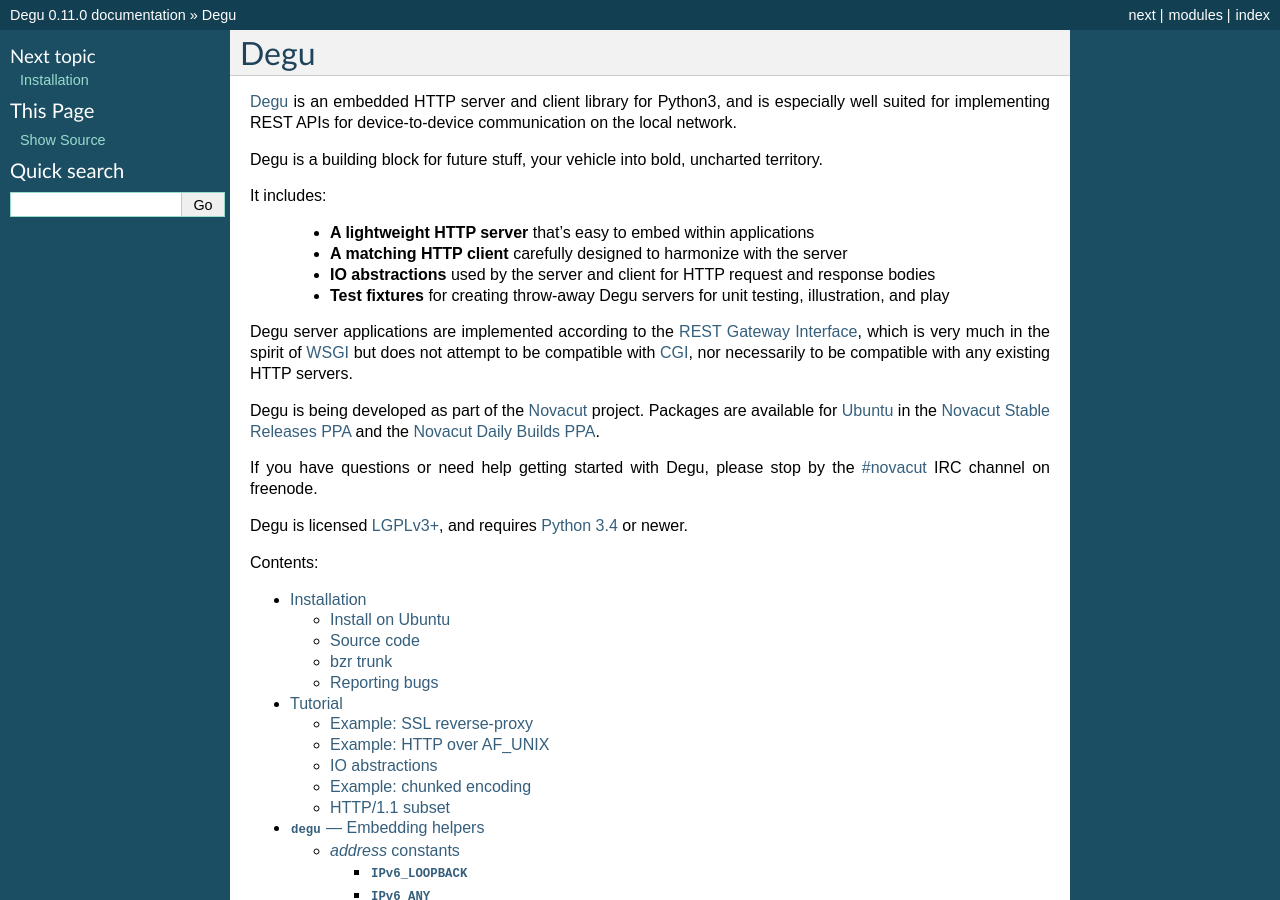
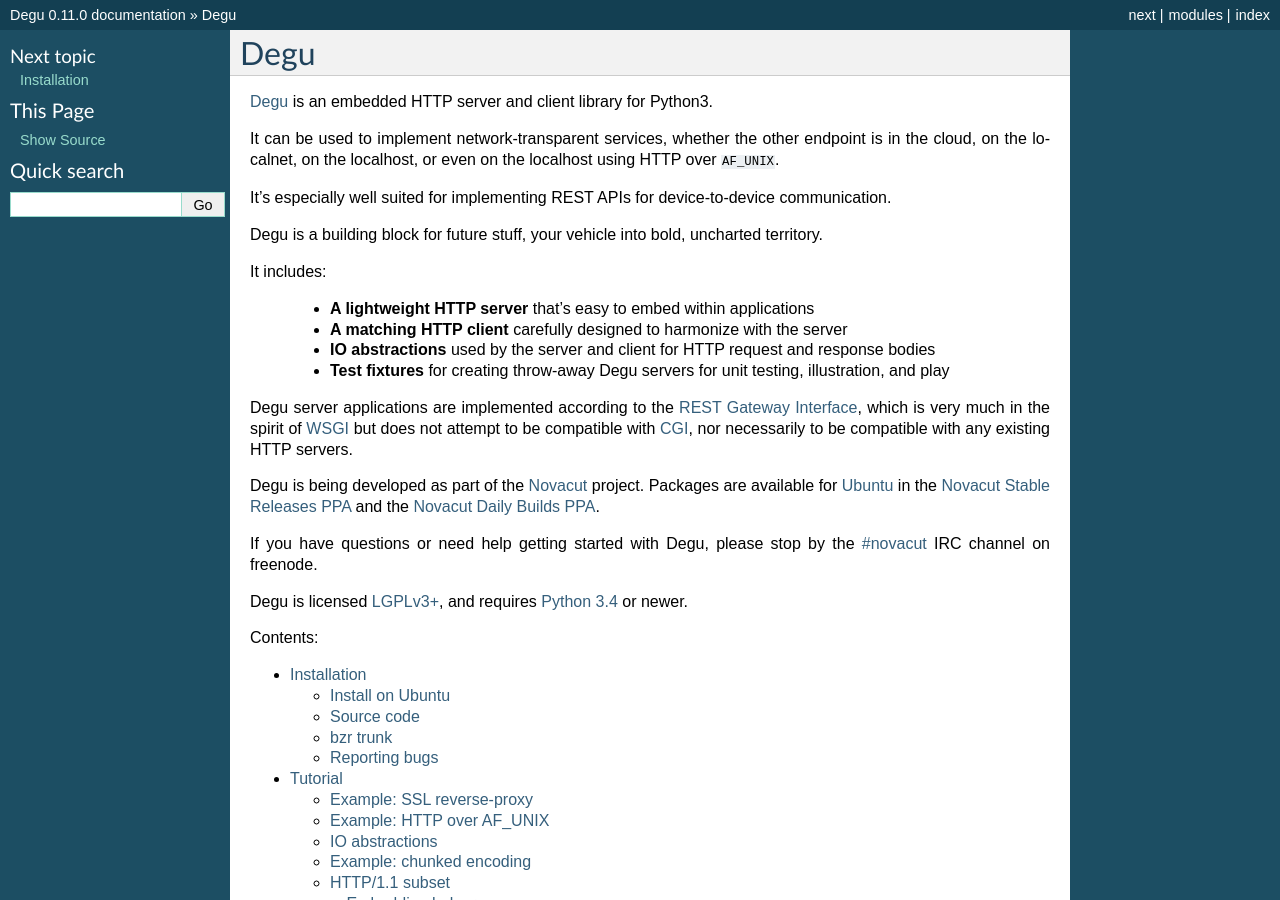
Before and after one commit to json420/degu, a Sphinx documentation site: the page built from doc/index.rst, in a window 1280 px wide and 900 px high. Built offline with Sphinx 7.4.7, drawn with Linux system fonts in a browser that asks for light colours.

Commit message:
sligthly revise index.rst

```diff
--- a/doc/index.rst
+++ b/doc/index.rst
@@ -1,9 +1,14 @@
 Degu
 ====
 
-`Degu`_ is an embedded HTTP server and client library for Python3, and is
-especially well suited for implementing REST APIs for device-to-device
-communication on the local network.
+`Degu`_ is an embedded HTTP server and client library for Python3.
+
+It can be used to implement network-transparent services, whether the other
+endpoint is in the cloud, on the localnet, on the localhost, or even on
+the localhost using HTTP over ``AF_UNIX``.
+
+It's especially well suited for implementing REST APIs for device-to-device
+communication.
 
 Degu is a building block for future stuff, your vehicle into bold, uncharted
 territory.
```
